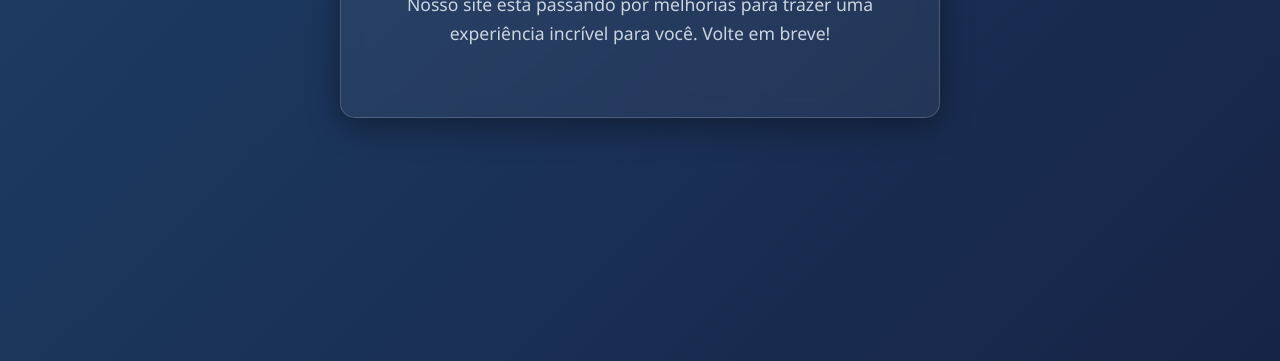
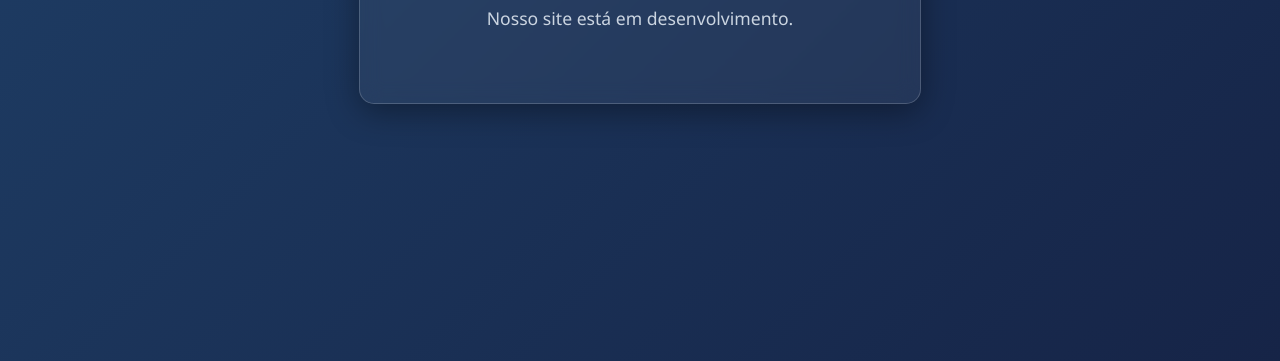
Before and after one commit to crismartel/paginaweb, a plain HTML site: page index.html in a window 1280 px wide. Shown: the part 439-800 px from the top of the page. Drawn offline with Linux system fonts and the light colour scheme.

Commit message:
Update site status message in index.html

```diff
--- a/index.html
+++ b/index.html
@@ -68,7 +68,7 @@
     <div class="container">
         <div class="spinner"></div>
         <h1>Estamos em Construção</h1>
-        <p>Nosso site está passando por melhorias para trazer uma experiência incrível para você. Volte em breve!</p>
+        <p>Nosso site está em desenvolvimento.</p>
         </div>
     </div>
 </body>
```
